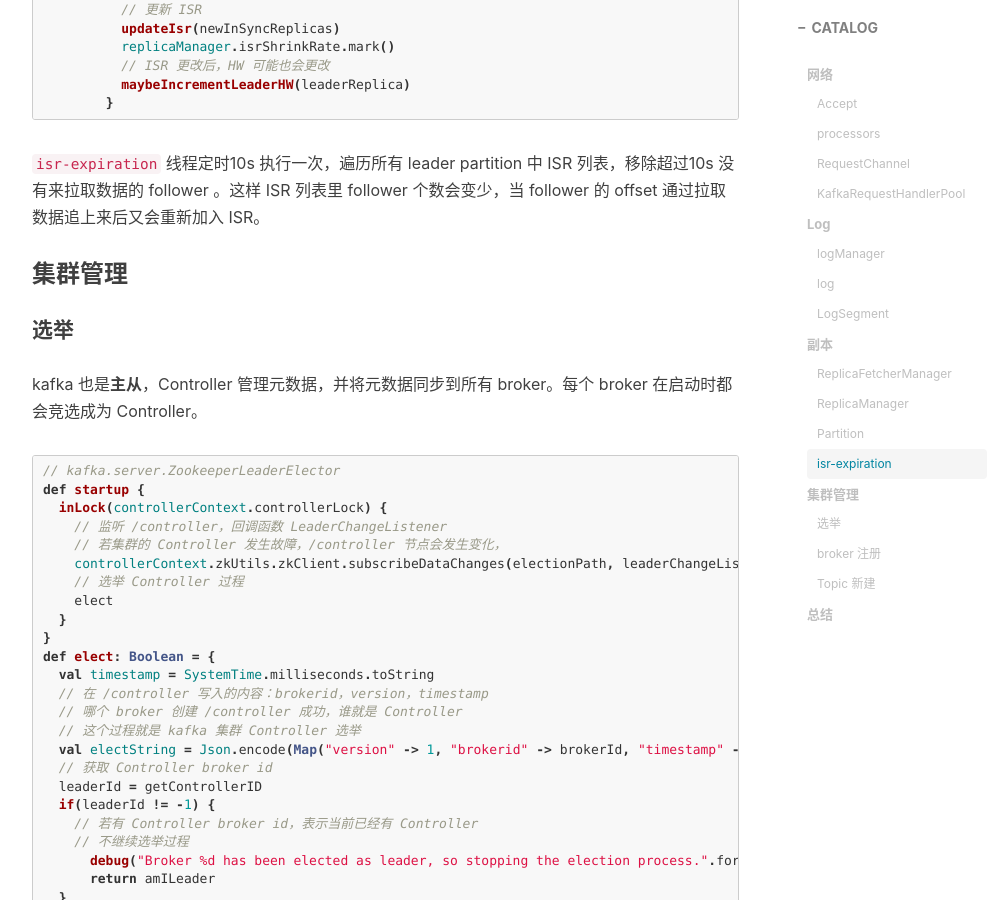
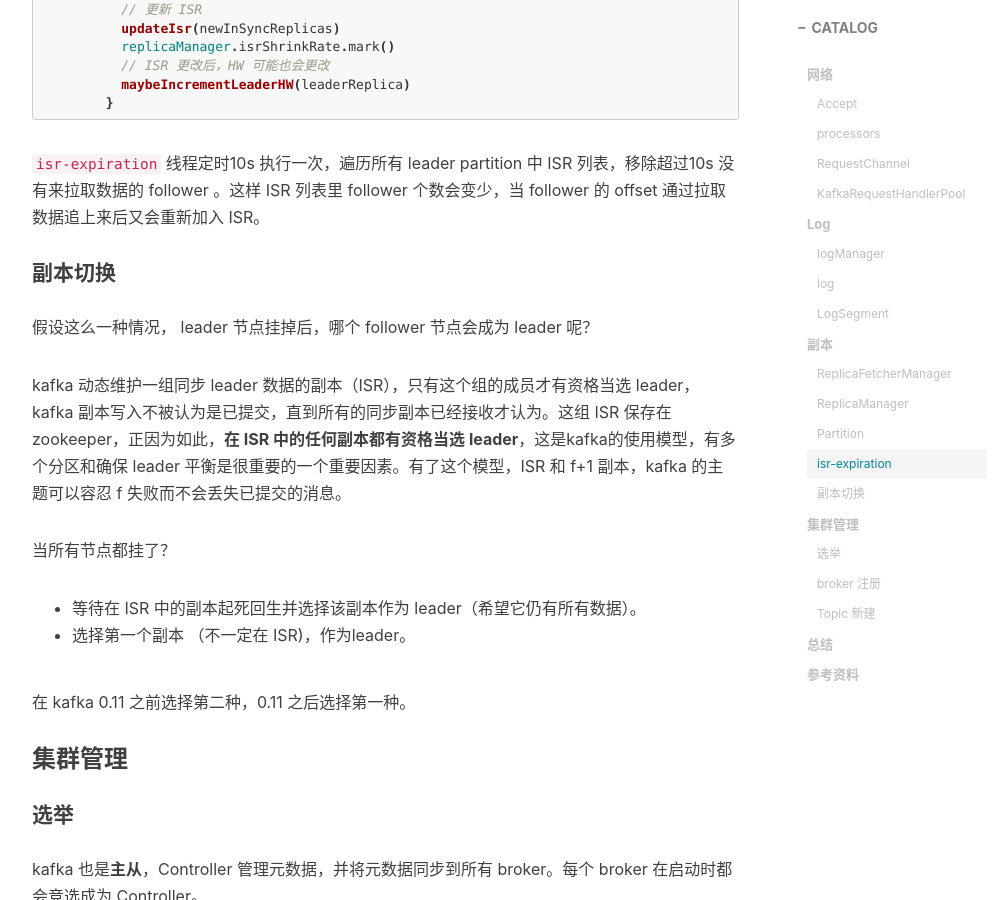
Before and after one commit to vendanner/vendanner.github.io, a Jekyll site: the page built from _posts/2018-04-18-深入理解 Kafka 之 Broker.md, in a window 1280 px wide and 900 px high, scrolled down 22186 px. Shown: the whole window, without its empty margins (233-1229 px from the left). Built offline with Jekyll 4.4.1, drawn with Linux system fonts in a browser that asks for light colours; nearby versions of some CDN libraries; comment, search, counter and statistics services are not loaded.

Commit message:
Update 2018-04-18-深入理解 Kafka 之 Broker.md

```diff
--- a/_posts/2018-04-18-深入理解 Kafka 之 Broker.md
+++ b/_posts/2018-04-18-深入理解 Kafka 之 Broker.md
@@ -1025,6 +1025,19 @@
 
 `isr-expiration` 线程定时10s 执行一次，遍历所有 leader partition 中 ISR 列表，移除超过10s 没有来拉取数据的 follower 。这样 ISR 列表里 follower 个数会变少，当 follower 的 offset 通过拉取数据追上来后又会重新加入 ISR。
 
+#### 副本切换
+
+假设这么一种情况， leader 节点挂掉后，哪个 follower 节点会成为 leader 呢？
+
+kafka 动态维护一组同步 leader 数据的副本（ISR），只有这个组的成员才有资格当选 leader，kafka 副本写入不被认为是已提交，直到所有的同步副本已经接收才认为。这组 ISR 保存在 zookeeper，正因为如此，**在 ISR 中的任何副本都有资格当选 leader**，这是kafka的使用模型，有多个分区和确保 leader 平衡是很重要的一个重要因素。有了这个模型，ISR 和 f+1 副本，kafka 的主题可以容忍 f 失败而不会丢失已提交的消息。
+
+当所有节点都挂了？
+
+- 等待在 ISR 中的副本起死回生并选择该副本作为 leader（希望它仍有所有数据）。
+- 选择第一个副本 （不一定在 ISR)，作为leader。
+
+在 kafka 0.11 之前选择第二种，0.11 之后选择第一种。
+
 ### 集群管理
 
 #### 选举
@@ -1300,3 +1313,9 @@
 
 - 网络：1 + 3  +8
 - 副本：(broker-1) + 2
+
+
+
+## 参考资料
+
+[kafka副本和leader选举](https://www.orchome.com/22)
```
